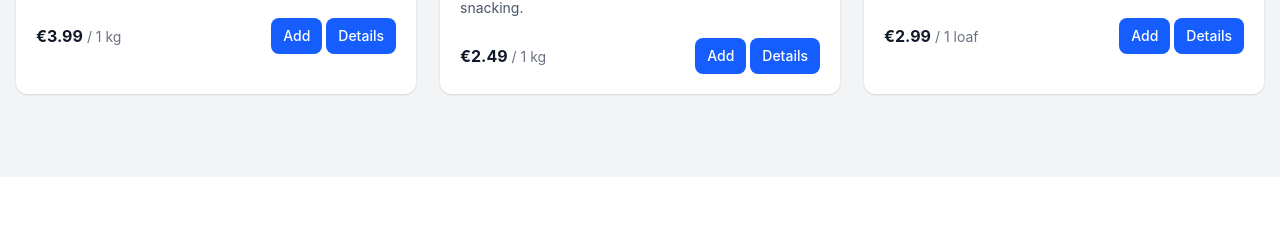
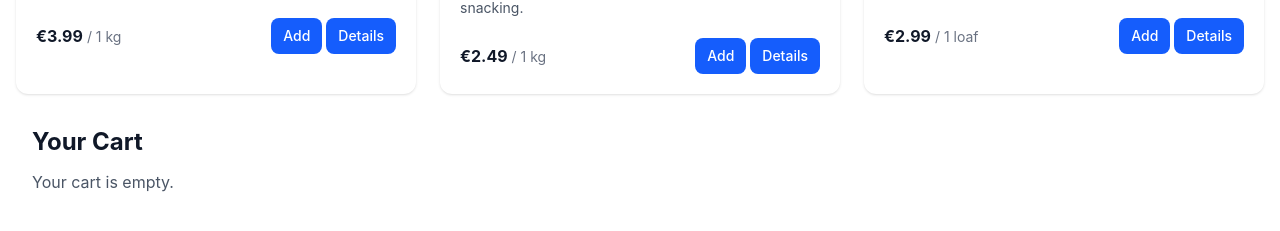
Before and after one commit to BenRoSang/asian-market, a React (Vite) app: page / in a window 1280 px wide. Shown: the part 623-854 px from the top of the page. Before the commit the page ends 800 px from the top, so only its background shows below. Built offline with nearby package versions, Linux system fonts and the light colour scheme.

Commit message:
feat: cart remove dublicate feature

```diff
--- a/src/App.jsx
+++ b/src/App.jsx
@@ -4,6 +4,7 @@ import products from "./data/product";
 import ProductCard from "./component/ProductCard";
 import CategoryFilter from "./component/CategoryFilter";
 import ProductDetails from "./component/ProductDetail";
+import Cart from "./component/Cart";
 
 function App() {
   // State to manage the selected category for filtering
@@ -27,11 +28,39 @@ function App() {
   const [cart, setCart] = useState([]);
   const handleAddToCart = (product) => {
     console.log("Add to cart:", product);
-    setCart((prevCart) => [...prevCart, product]);
+    const existingProduct = cart.find((item) => item.id === product.id);
+    if(existingProduct) {
+      setCart((prevCart) => prevCart.map((item) =>
+        item.id === product.id ? {...item, quantity: item.quantity + 1} : item
+      ));
+    }else {
+      setCart((prevCart) => [...prevCart, {...product, quantity: 1}]);
+    }
   };
-  console.log("Cart:", cart.length);
+
+  function handleRemoveFromCart(productIndex) {
+    setCart((prevCart) => prevCart.filter((item, index) => index !== productIndex))
+    console.log("Remove from cart:", productIndex);
+  }
+
+  function handleIncreaseQuantity(productId) {
+    setCart((prevCart) => prevCart.map((item) => item.id === productId ?
+    {...item, quantity: item.quantity + 1 } : item))
+  }
+
+  function handleDecreaseQuantity(productId) {
+    setCart((prevCart) => prevCart.map((item) => {
+      if(item.id === productId) {
+        const newQuantity = item.quantity - 1;
+        return {...item, quantity: newQuantity};
+      }
+      return item;
+    }).filter((item) => item.quantity > 0) // Remove item if quantity is 0
+  )}
+  console.log("Cart items:", cart);
+
   return (
-    <main className="min-h-screen bg-gray-100">
+    <main className="min-h-screen bg-gra-100">
       <Header cartCount={cart.length} />
 
       <section id="products" className="mx-auto max-w-7xl px-4 py-12">
@@ -56,6 +85,12 @@ function App() {
           ))}
         </div>
 
+        <Cart cart={cart}
+          onRemoveFromCart={handleRemoveFromCart}
+          onIncrease={handleIncreaseQuantity}
+          onDecrease={handleDecreaseQuantity}
+        />
+
         {/* Add the ProductDetails component here if you want to show product details in a modal */}
         {selectedProduct && (
           <ProductDetails product={selectedProduct} onClose={() => setSelectedProduct(null)} />
--- /dev/null
+++ b/src/component/Cart.jsx
@@ -0,0 +1,67 @@
+function Cart({ cart, onRemoveFromCart, onIncrease, onDecrease }) {
+    if (cart.length === 0) {
+      return (
+        <section className="mx-auto max-w-7xl px-4 py-8">
+          <h2 className="text-2xl font-bold text-gray-900">Your Cart</h2>
+          <p className="mt-3 text-gray-600">Your cart is empty.</p>
+        </section>
+      );
+    }
+
+    const total = cart.reduce((sum, product) => sum + product.price * product.quantity, 0);
+
+    return (
+      <section className="mx-auto max-w-7xl px-4 py-8">
+        <h2 className="text-2xl font-bold text-gray-900">Your Cart</h2>
+
+        <div className="mt-5 space-y-3">
+          {cart.map((product, index) => (
+            <div
+              key={`${product.id}-${index}`}
+              className="flex items-center justify-between rounded-lg bg-white p-4 shadow-sm"
+            >
+              <div>
+                <h3 className="font-semibold text-gray-900">{product.name}</h3>
+                <p className="text-sm text-gray-600">
+                  €{product.price.toFixed(2)} / {product.unit}
+                </p>
+              </div>
+
+              <div className="flex items-center gap-3">
+                <button
+                    onClick={() => onDecrease(product.id)}
+                    className="rounded bg-gray-200 px-3 py-1"
+                >
+                    -
+                </button>
+
+                <span className="font-medium">{product.quantity}</span>
+
+                <button
+                    onClick={() => onIncrease(product.id)}
+                    className="rounded bg-gray-200 px-3 py-1"
+                >
+                +
+                </button>
+
+                <button
+                onClick={() => onRemoveFromCart(index)}
+                className="text-sm font-medium text-red-600 hover:text-red-800"
+              >
+                Remove
+              </button>
+            </div>
+            </div>
+          ))}
+        </div>
+
+        <p className="mt-5 text-xl font-bold text-gray-900">
+          Total: €{total.toFixed(2)}
+        </p>
+
+
+      </section>
+    );
+  }
+
+  export default Cart;
```
